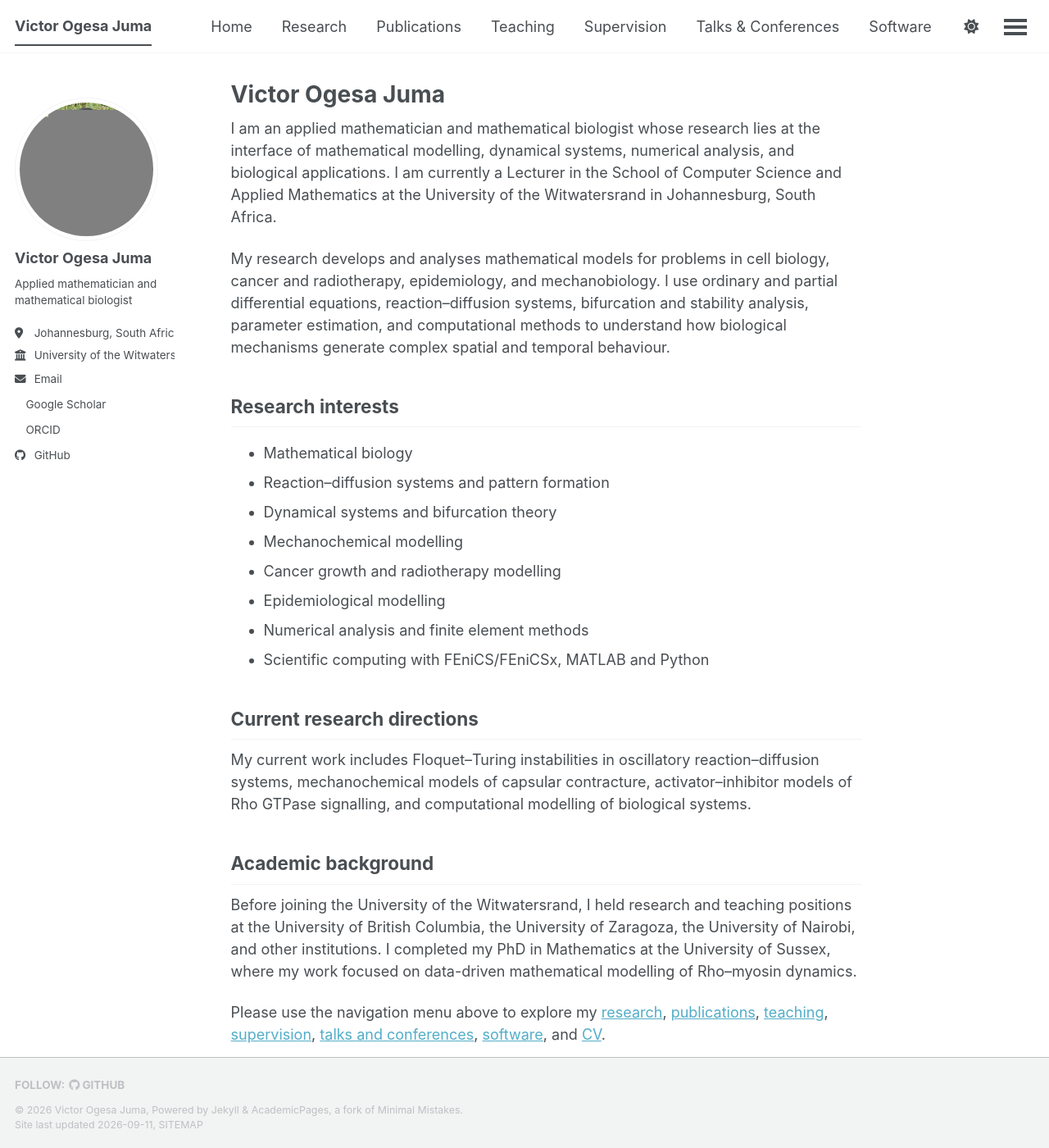
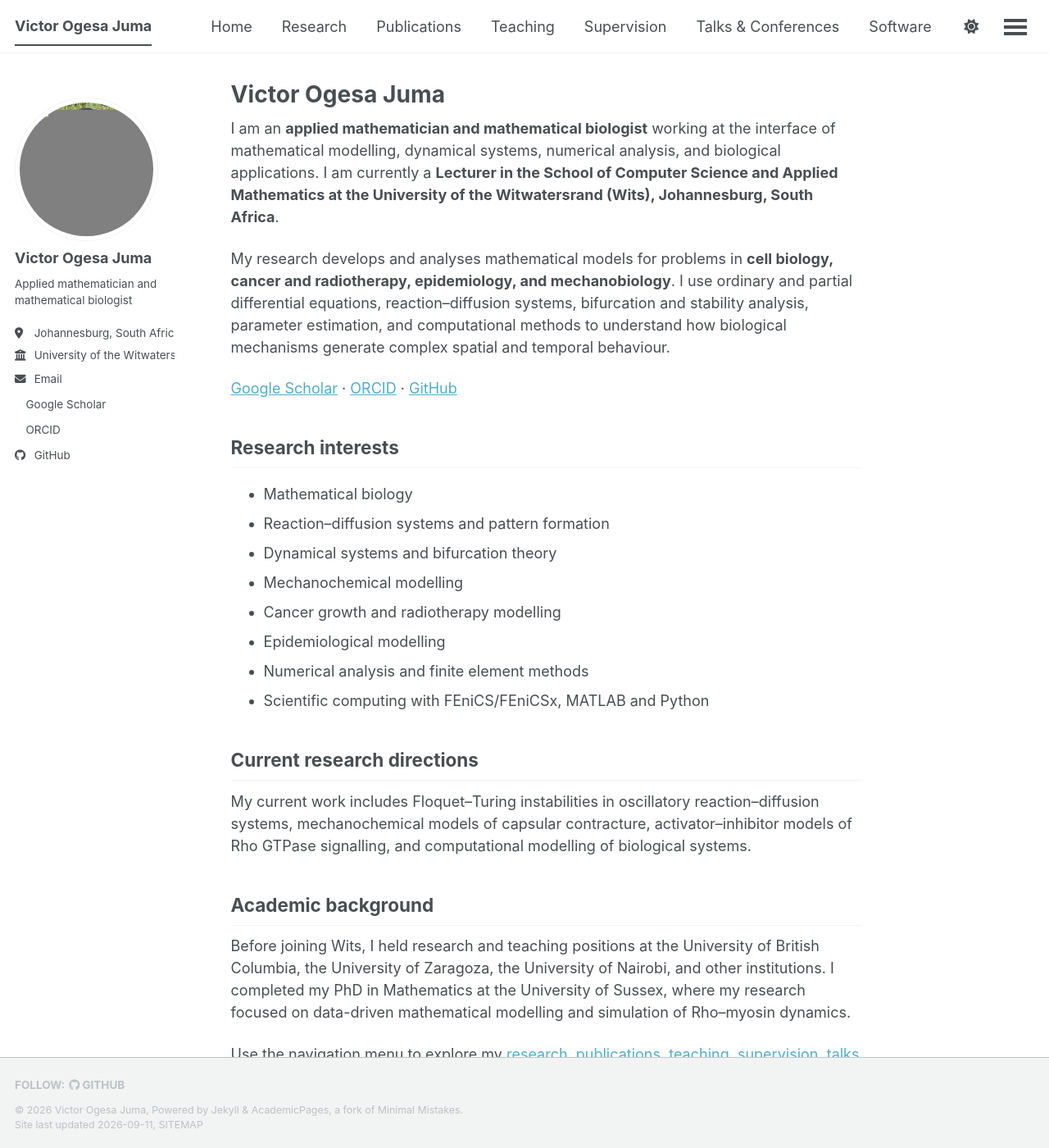
Before and after one commit to vjuma23/vjuma23.github.io, a Jekyll site: the page built from _pages/about.md, in a window 1280 px wide and 1400 px high. Shown: the whole window at 82% size. Built offline with Jekyll 4.4.1, drawn with Linux system fonts in a browser that asks for light colours; a style sheet for code colours, icons or effects is not loaded.

Commit message:
Refine homepage and add academic profile links

```diff
--- a/_pages/about.md
+++ b/_pages/about.md
@@ -7,9 +7,11 @@ redirect_from:
   - /about.html
 ---
 
-I am an applied mathematician and mathematical biologist whose research lies at the interface of mathematical modelling, dynamical systems, numerical analysis, and biological applications. I am currently a Lecturer in the School of Computer Science and Applied Mathematics at the University of the Witwatersrand in Johannesburg, South Africa.
+I am an **applied mathematician and mathematical biologist** working at the interface of mathematical modelling, dynamical systems, numerical analysis, and biological applications. I am currently a **Lecturer in the School of Computer Science and Applied Mathematics at the University of the Witwatersrand (Wits), Johannesburg, South Africa**.
 
-My research develops and analyses mathematical models for problems in cell biology, cancer and radiotherapy, epidemiology, and mechanobiology. I use ordinary and partial differential equations, reaction–diffusion systems, bifurcation and stability analysis, parameter estimation, and computational methods to understand how biological mechanisms generate complex spatial and temporal behaviour.
+My research develops and analyses mathematical models for problems in **cell biology, cancer and radiotherapy, epidemiology, and mechanobiology**. I use ordinary and partial differential equations, reaction–diffusion systems, bifurcation and stability analysis, parameter estimation, and computational methods to understand how biological mechanisms generate complex spatial and temporal behaviour.
+
+[Google Scholar](https://scholar.google.com/citations?hl=en&user=WLlf2k8AAAAJ) · [ORCID](https://orcid.org/0000-0002-9832-0955) · [GitHub](https://github.com/vjuma23)
 
 ## Research interests
 
@@ -28,6 +30,6 @@ My current work includes Floquet–Turing instabilities in oscillatory reaction
 
 ## Academic background
 
-Before joining the University of the Witwatersrand, I held research and teaching positions at the University of British Columbia, the University of Zaragoza, the University of Nairobi, and other institutions. I completed my PhD in Mathematics at the University of Sussex, where my work focused on data-driven mathematical modelling of Rho–myosin dynamics.
+Before joining Wits, I held research and teaching positions at the University of British Columbia, the University of Zaragoza, the University of Nairobi, and other institutions. I completed my PhD in Mathematics at the University of Sussex, where my research focused on data-driven mathematical modelling and simulation of Rho–myosin dynamics.
 
-Please use the navigation menu above to explore my [research]({{ '/research/' | relative_url }}), [publications]({{ '/publications/' | relative_url }}), [teaching]({{ '/teaching/' | relative_url }}), [supervision]({{ '/supervision/' | relative_url }}), [talks and conferences]({{ '/talks/' | relative_url }}), [software]({{ '/software/' | relative_url }}), and [CV]({{ '/cv/' | relative_url }}).
+Use the navigation menu to explore my [research]({{ '/research/' | relative_url }}), [publications]({{ '/publications/' | relative_url }}), [teaching]({{ '/teaching/' | relative_url }}), [supervision]({{ '/supervision/' | relative_url }}), [talks and conferences]({{ '/talks/' | relative_url }}), [software]({{ '/software/' | relative_url }}), [activities]({{ '/activities/' | relative_url }}), and [CV]({{ '/cv/' | relative_url }}).
```
